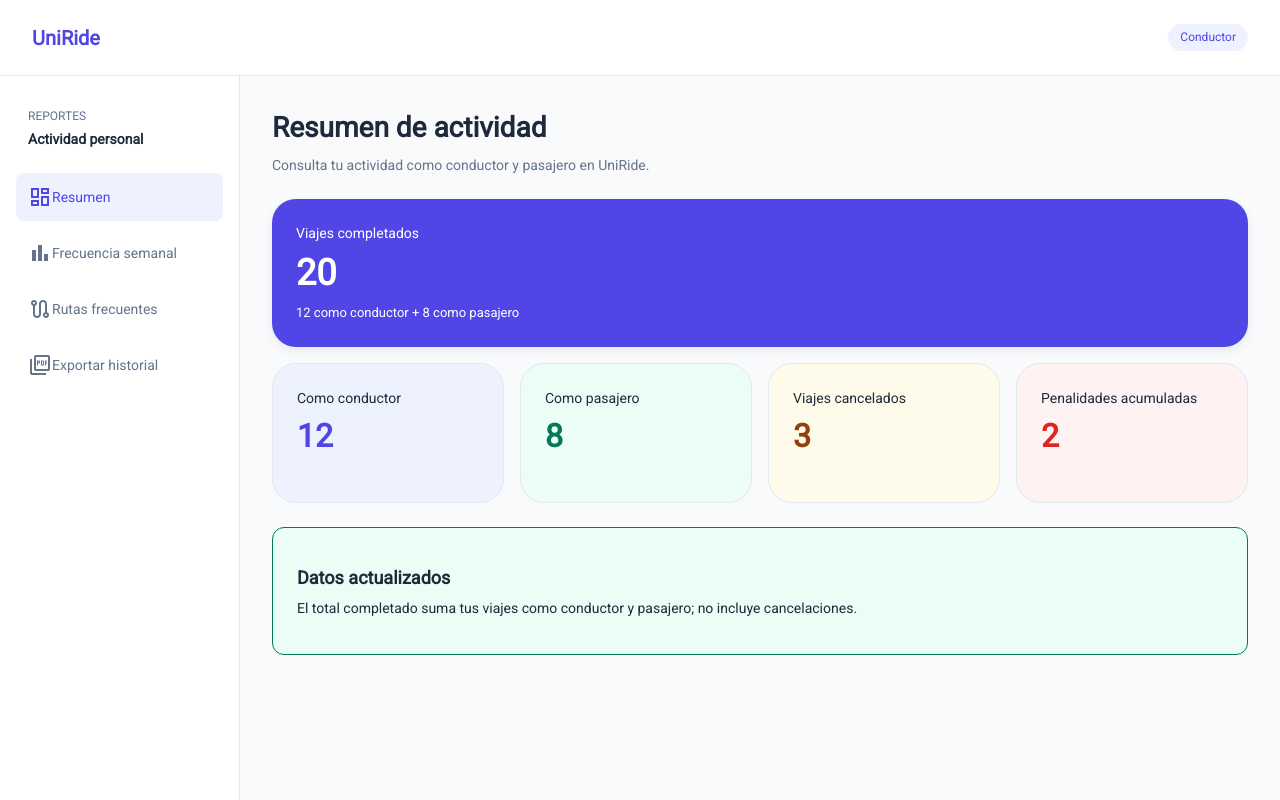
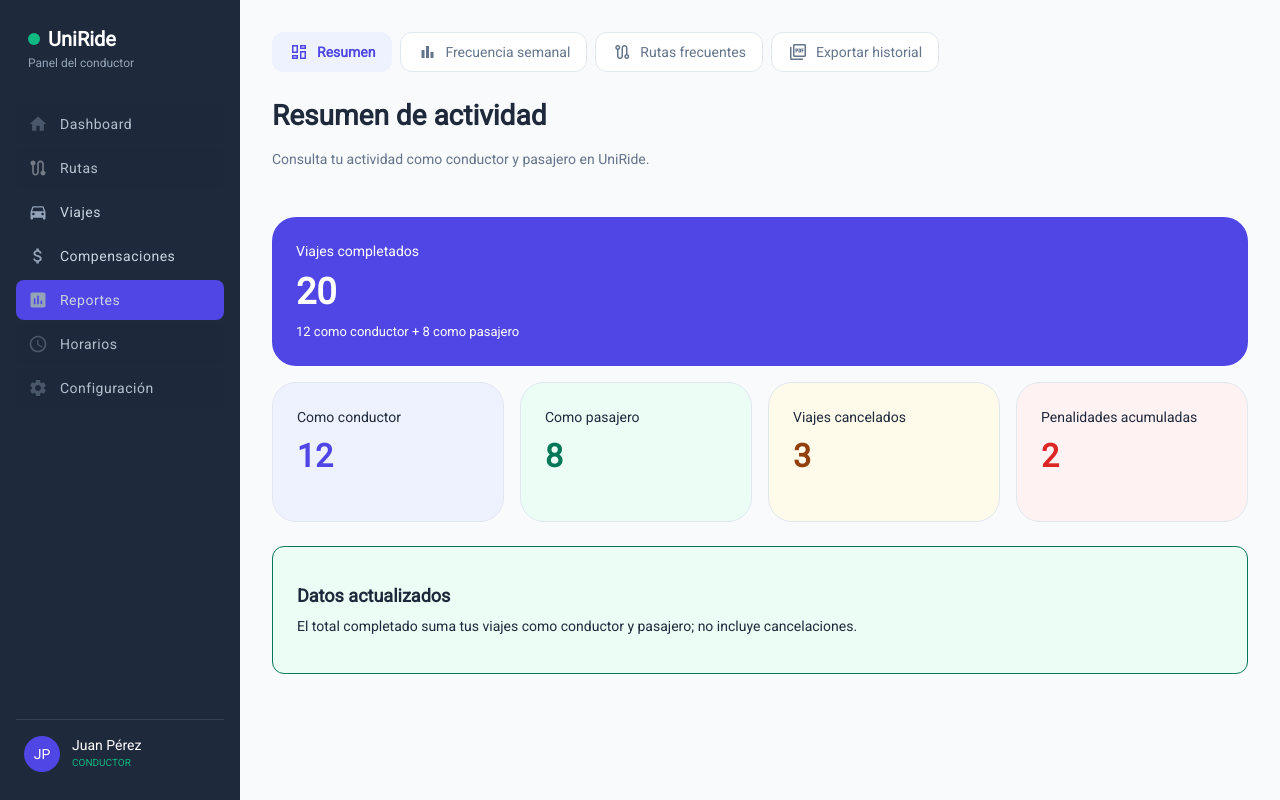
Before and after one commit to Ian-1232/uniride-frontend, an Angular app: page /reportes/resumen in a window 1280 px wide. Built offline with nearby package versions, Linux system fonts and the light colour scheme.

Commit message:
fix(ui): estandarizar sidebar de Figma en modulos de reportes y compensaciones

```diff
--- a/src/app/app.routes.ts
+++ b/src/app/app.routes.ts
@@ -26,6 +26,13 @@ export const routes: Routes = [
   },
   {
     path: 'reportes',
+    loadComponent: () =>
+      import('./layouts/conductor-layout/conductor-layout').then(
+        (module) => module.ConductorLayout,
+      ),
+    children: [
+      {
+        path: '',
         loadComponent: () =>
           import('./pages/reportes/reportes-shell/reportes-shell').then(
             (component) => component.ReportesShell,
@@ -66,8 +73,17 @@ export const routes: Routes = [
           },
         ],
       },
+    ],
+  },
   {
     path: 'compensaciones',
+    loadComponent: () =>
+      import('./layouts/conductor-layout/conductor-layout').then(
+        (module) => module.ConductorLayout,
+      ),
+    children: [
+      {
+        path: '',
         loadComponent: () =>
           import('./pages/compensaciones/compensaciones-shell/compensaciones-shell').then(
             (component) => component.CompensacionesShell,
@@ -98,6 +114,8 @@ export const routes: Routes = [
               import('./pages/compensaciones/metodos-listado/metodos-listado').then(
                 (component) => component.MetodosListado,
               ),
+          },
+        ],
       },
     ],
   },
--- a/src/app/layouts/conductor-layout/conductor-layout.html
+++ b/src/app/layouts/conductor-layout/conductor-layout.html
@@ -4,18 +4,33 @@
   <p class="panel-label">Panel del conductor</p>
   <mat-nav-list aria-label="Navegación principal">
     @for (item of menu; track item.icono) {
-      @if (item.icono === 'viajes') {
-        <a mat-list-item class="active" routerLink="/conductor/viajes/1/solicitudes" queryParamsHandling="merge" aria-current="page"><img matListItemIcon [src]="'assets/uniride/' + item.icono + '.svg'" alt="" /><span matListItemTitle>{{ item.nombre }}</span></a>
-      } @else if (item.ruta) {
-        <a mat-list-item [routerLink]="item.ruta"><img matListItemIcon [src]="'assets/uniride/' + item.icono + '.svg'" alt="" /><span matListItemTitle>{{ item.nombre }}</span></a>
+      @if (item.ruta) {
+        <a
+          mat-list-item
+          [class.active]="isActive(item)"
+          [routerLink]="item.ruta"
+          [attr.aria-current]="isActive(item) ? 'page' : null"
+        >
+          <img matListItemIcon [src]="'assets/uniride/' + item.icono + '.svg'" alt="" />
+          <span matListItemTitle>{{ item.nombre }}</span>
+        </a>
       } @else {
-        <mat-list-item disabled [title]="item.nombre + ': módulo de otro integrante'"><img matListItemIcon [src]="'assets/uniride/' + item.icono + '.svg'" alt="" /><span matListItemTitle>{{ item.nombre }}</span></mat-list-item>
+        <mat-list-item disabled [title]="item.nombre + ': módulo de otro integrante'">
+          <img matListItemIcon [src]="'assets/uniride/' + item.icono + '.svg'" alt="" />
+          <span matListItemTitle>{{ item.nombre }}</span>
+        </mat-list-item>
       }
     }
   </mat-nav-list>
   <div class="sidebar-user"><span class="avatar">JP</span><div>Juan Pérez<small>CONDUCTOR</small></div></div>
 </aside>
-<mat-toolbar class="mobile-toolbar"><a class="brand" routerLink="/conductor/viajes/1/solicitudes"><img src="assets/uniride/brand-dot.svg" alt="" />UniRide</a><span class="role-label">Conductor</span><button matButton="text" [matMenuTriggerFor]="mobileMenu" aria-label="Abrir navegación">Menú</button></mat-toolbar>
+<mat-toolbar class="mobile-toolbar">
+  <a class="brand" routerLink="/conductor/viajes/1/solicitudes">
+    <img src="assets/uniride/brand-dot.svg" alt="" />UniRide
+  </a>
+  <span class="role-label">Conductor</span>
+  <button matButton="text" [matMenuTriggerFor]="mobileMenu" aria-label="Abrir navegación">Menú</button>
+</mat-toolbar>
 <mat-menu #mobileMenu="matMenu" aria-label="Navegación móvil">
   @for (item of menu; track item.icono) {
     @if (item.ruta) { <a mat-menu-item [routerLink]="item.ruta">{{ item.nombre }}</a> }
--- a/src/app/layouts/conductor-layout/conductor-layout.ts
+++ b/src/app/layouts/conductor-layout/conductor-layout.ts
@@ -1,5 +1,5 @@
-import { Component } from '@angular/core';
-import { RouterLink, RouterOutlet } from '@angular/router';
+import { Component, inject } from '@angular/core';
+import { Router, RouterLink, RouterOutlet } from '@angular/router';
 import { MatListModule } from '@angular/material/list';
 import { MatToolbarModule } from '@angular/material/toolbar';
 import { MatButtonModule } from '@angular/material/button';
@@ -12,13 +12,20 @@ import { MatMenuModule } from '@angular/material/menu';
   styleUrl: './conductor-layout.css',
 })
 export class ConductorLayout {
-  readonly menu: { nombre: string; icono: string; ruta?: string }[] = [
+  private readonly router = inject(Router);
+
+  readonly menu: { nombre: string; icono: string; ruta?: string; prefix?: string }[] = [
     { nombre: 'Dashboard', icono: 'dashboard' },
     { nombre: 'Rutas', icono: 'rutas' },
-    { nombre: 'Viajes', icono: 'viajes', ruta: '/conductor/viajes/1/solicitudes' },
-    { nombre: 'Compensaciones', icono: 'compensaciones', ruta: '/compensaciones/metodos' },
-    { nombre: 'Reportes', icono: 'reportes', ruta: '/reportes/resumen' },
+    { nombre: 'Viajes', icono: 'viajes', ruta: '/conductor/viajes/1/solicitudes', prefix: '/conductor/viajes' },
+    { nombre: 'Compensaciones', icono: 'compensaciones', ruta: '/compensaciones/metodos', prefix: '/compensaciones' },
+    { nombre: 'Reportes', icono: 'reportes', ruta: '/reportes/resumen', prefix: '/reportes' },
     { nombre: 'Horarios', icono: 'horarios' },
     { nombre: 'Configuración', icono: 'configuracion' },
   ];
+
+  isActive(item: { ruta?: string; prefix?: string }): boolean {
+    if (!item.prefix) return false;
+    return this.router.url.startsWith(item.prefix);
+  }
 }
--- a/src/app/pages/compensaciones/compensaciones-shell/compensaciones-shell.css
+++ b/src/app/pages/compensaciones/compensaciones-shell/compensaciones-shell.css
@@ -1,120 +1,7 @@
 :host {
   display: block;
-  min-height: 100dvh;
 }
 
 .compensaciones-shell {
-  min-height: 100dvh;
-  background: var(--ur-color-background);
+  min-width: 0;
 }
-
-.feature-header {
-  position: sticky;
-  z-index: 10;
-  top: 0;
-  display: flex;
-  align-items: center;
-  justify-content: space-between;
-  min-height: 4.75rem;
-  padding: var(--ur-space-12) var(--ur-space-32);
-  border-bottom: var(--ur-border);
-  background: var(--ur-color-surface);
-}
-
-.brand {
-  color: var(--ur-color-primary);
-  font-size: 1.25rem;
-  font-weight: var(--ur-font-weight-bold);
-  text-decoration: none;
-}
-
-.header-actions {
-  display: flex;
-  align-items: center;
-  gap: var(--ur-space-8);
-}
-
-.mobile-menu-button {
-  display: none;
-  width: var(--ur-control-default);
-  height: var(--ur-control-default);
-}
-
-.compensaciones-layout {
-  display: grid;
-  grid-template-columns: var(--ur-sidebar-width) minmax(0, 1fr);
-  min-height: calc(100dvh - 4.75rem);
-}
-
-.compensaciones-navigation {
-  display: flex;
-  flex-direction: column;
-  gap: var(--ur-space-8);
-  padding: var(--ur-space-32) var(--ur-space-16);
-  border-right: var(--ur-border);
-  background: var(--ur-color-surface);
-}
-
-.navigation-heading {
-  display: grid;
-  gap: var(--ur-space-4);
-  padding: 0 var(--ur-space-12) var(--ur-space-16);
-}
-
-.navigation-heading .ur-label {
-  color: var(--ur-color-muted);
-}
-
-.navigation-title {
-  font-weight: var(--ur-font-weight-bold);
-}
-
-.compensaciones-navigation > a {
-  display: grid;
-  grid-template-columns: 1.5rem minmax(0, 1fr);
-  align-items: center;
-  min-height: var(--ur-control-default);
-  padding: var(--ur-space-12);
-  border-radius: var(--ur-radius-8);
-  color: var(--ur-color-muted);
-  font-weight: var(--ur-font-weight-medium);
-  text-decoration: none;
-}
-
-.compensaciones-navigation > a:hover,
-.compensaciones-navigation > a.is-active {
-  background: var(--ur-color-primary-soft);
-  color: var(--ur-color-primary);
-}
-
-.integration-note {
-  margin-top: auto;
-  padding: var(--ur-space-12);
-}
-
-.compensaciones-content {
-  min-width: 0;
-  padding: var(--ur-space-32);
-}
-
-@media (max-width: 767px) {
-  .feature-header {
-    padding: var(--ur-space-12) var(--ur-space-16);
-  }
-
-  .mobile-menu-button {
-    display: inline-flex;
-  }
-
-  .compensaciones-layout {
-    display: block;
-  }
-
-  .compensaciones-navigation {
-    display: none;
-  }
-
-  .compensaciones-content {
-    padding: var(--ur-space-20) var(--ur-space-16) var(--ur-space-32);
-  }
-}
--- a/src/app/pages/compensaciones/compensaciones-shell/compensaciones-shell.html
+++ b/src/app/pages/compensaciones/compensaciones-shell/compensaciones-shell.html
@@ -1,56 +1,3 @@
-<div class="compensaciones-shell">
-  <header class="feature-header">
-    <a class="brand" routerLink="/compensaciones/metodos" aria-label="Ir a métodos de compensación">
-      UniRide
-    </a>
-    <div class="header-actions">
-      <span class="ur-status ur-status--info">Conductor</span>
-      <button
-        class="mobile-menu-button"
-        mat-icon-button
-        type="button"
-        aria-label="Abrir navegación de compensaciones"
-        [matMenuTriggerFor]="compensacionesMenu"
-      >
-        <mat-icon fontSet="material-symbols-outlined" aria-hidden="true">menu</mat-icon>
-      </button>
-    </div>
-  </header>
-
-  <mat-menu #compensacionesMenu="matMenu">
-    <a mat-menu-item routerLink="/compensaciones/metodos">
-      <mat-icon fontSet="material-symbols-outlined" aria-hidden="true">handshake</mat-icon>
-      <span>Mis métodos</span>
-    </a>
-    <a mat-menu-item routerLink="/reportes/resumen">
-      <mat-icon fontSet="material-symbols-outlined" aria-hidden="true">dashboard</mat-icon>
-      <span>Reportes</span>
-    </a>
-  </mat-menu>
-
-  <div class="compensaciones-layout">
-    <nav class="compensaciones-navigation" aria-label="Navegación de compensaciones">
-      <div class="navigation-heading">
-        <p class="ur-label">UNIRIDE</p>
-        <p class="navigation-title">Conductor</p>
-      </div>
-
-      <a routerLink="/reportes/resumen">
-        <mat-icon fontSet="material-symbols-outlined" aria-hidden="true">dashboard</mat-icon>
-        <span>Reportes</span>
-      </a>
-      <a routerLink="/compensaciones/metodos" routerLinkActive="is-active">
-        <mat-icon fontSet="material-symbols-outlined" aria-hidden="true">handshake</mat-icon>
-        <span>Compensaciones</span>
-      </a>
-
-      <p class="integration-note ur-caption">
-        Navegación provisional hasta integrar el layout compartido del equipo.
-      </p>
-    </nav>
-
-    <main id="contenido-principal" class="compensaciones-content">
-      <router-outlet />
-    </main>
-  </div>
-</div>
+<section class="compensaciones-shell" aria-live="polite">
+  <router-outlet />
+</section>
--- a/src/app/pages/reportes/reportes-shell/reportes-shell.css
+++ b/src/app/pages/reportes/reportes-shell/reportes-shell.css
@@ -1,127 +1,55 @@
 :host {
   display: block;
-  min-height: 100dvh;
 }
 
-.reportes-shell {
-  min-height: 100dvh;
-  background: var(--ur-color-background);
+.reportes-container {
+  display: grid;
+  gap: var(--ur-space-24);
+  width: min(100%, var(--ur-content-width));
+  margin-inline: auto;
 }
 
-.feature-header {
-  position: sticky;
-  z-index: 10;
-  top: 0;
+.reportes-tabs {
   display: flex;
-  align-items: center;
-  justify-content: space-between;
-  min-height: 4.75rem;
-  padding: var(--ur-space-12) var(--ur-space-32);
-  border-bottom: var(--ur-border);
-  background: var(--ur-color-surface);
-}
-
-.brand {
-  color: var(--ur-color-primary);
-  font-size: 1.25rem;
-  font-weight: var(--ur-font-weight-bold);
-  text-decoration: none;
-}
-
-.header-actions {
-  display: flex;
+  flex-wrap: wrap;
   align-items: center;
   gap: var(--ur-space-8);
 }
 
-.mobile-menu-button {
-  display: none;
-  width: var(--ur-control-default);
-  height: var(--ur-control-default);
+.reportes-tabs a {
+  display: inline-flex;
+  align-items: center;
+  gap: var(--ur-space-8);
+  min-height: var(--ur-control-compact);
+  padding: var(--ur-space-8) var(--ur-space-16);
+  border-radius: var(--ur-radius-12);
+  border: var(--ur-border);
+  background: var(--ur-color-surface);
+  color: var(--ur-color-muted);
+  font-size: var(--ur-type-body-size);
+  font-weight: var(--ur-font-weight-medium);
+  text-decoration: none;
+  transition: all var(--ur-transition-fast);
 }
 
-.reportes-layout {
-  display: grid;
-  grid-template-columns: var(--ur-sidebar-width) minmax(0, 1fr);
-  min-height: calc(100dvh - 4.75rem);
-}
-
-.reportes-navigation {
-  display: flex;
-  flex-direction: column;
-  gap: var(--ur-space-8);
-  padding: var(--ur-space-32) var(--ur-space-16);
-  border-right: var(--ur-border);
-  background: var(--ur-color-surface);
-}
-
-.navigation-heading {
-  display: grid;
-  gap: var(--ur-space-4);
-  padding: 0 var(--ur-space-12) var(--ur-space-16);
-}
-
-.navigation-heading .ur-label {
-  color: var(--ur-color-muted);
-}
-
-.navigation-title {
-  font-weight: var(--ur-font-weight-bold);
-}
-
-.reportes-navigation > a,
-.navigation-pending {
-  display: grid;
-  grid-template-columns: 1.5rem minmax(0, 1fr);
-  align-items: center;
-  min-height: var(--ur-control-default);
-  padding: var(--ur-space-12);
-  border-radius: var(--ur-radius-8);
-  color: var(--ur-color-muted);
-  font-weight: var(--ur-font-weight-medium);
-  text-decoration: none;
-}
-
-.reportes-navigation > a:hover,
-.reportes-navigation > a.is-active {
+.reportes-tabs a:hover {
   background: var(--ur-color-primary-soft);
   color: var(--ur-color-primary);
 }
 
-.navigation-pending {
-  opacity: 0.72;
+.reportes-tabs a.tab-active {
+  border-color: transparent;
+  background: var(--ur-color-primary-soft);
+  color: var(--ur-color-primary);
+  font-weight: var(--ur-font-weight-bold);
 }
 
-.navigation-pending small {
-  grid-column: 2;
-  font-size: var(--ur-type-caption-size);
-  font-weight: var(--ur-font-weight-regular);
+.reportes-tabs mat-icon {
+  font-size: var(--ur-icon-md);
+  width: var(--ur-icon-md);
+  height: var(--ur-icon-md);
 }
 
-.reportes-content {
+.reportes-body {
   min-width: 0;
-  padding: var(--ur-space-32);
 }
-
-@media (max-width: 767px) {
-  .feature-header {
-    min-height: 4.75rem;
-    padding: var(--ur-space-12) var(--ur-space-16);
-  }
-
-  .mobile-menu-button {
-    display: inline-flex;
-  }
-
-  .reportes-layout {
-    display: block;
-  }
-
-  .reportes-navigation {
-    display: none;
-  }
-
-  .reportes-content {
-    padding: var(--ur-space-20) var(--ur-space-16) var(--ur-space-32);
-  }
-}
--- a/src/app/pages/reportes/reportes-shell/reportes-shell.html
+++ b/src/app/pages/reportes/reportes-shell/reportes-shell.html
@@ -1,69 +1,24 @@
-<div class="reportes-shell">
-  <header class="feature-header">
-    <a class="brand" routerLink="/reportes/resumen" aria-label="Ir al resumen de reportes">
-      UniRide
-    </a>
-
-    <div class="header-actions">
-      <span class="ur-status ur-status--info">Conductor</span>
-      <button
-        class="mobile-menu-button"
-        mat-icon-button
-        type="button"
-        aria-label="Abrir navegación de reportes"
-        [matMenuTriggerFor]="reportsMenu"
-      >
-        <mat-icon fontSet="material-symbols-outlined" aria-hidden="true">menu</mat-icon>
-      </button>
-    </div>
-  </header>
-
-  <mat-menu #reportsMenu="matMenu">
-    <a mat-menu-item routerLink="/reportes/resumen">
+<div class="reportes-container">
+  <nav class="reportes-tabs" aria-label="Secciones de reportes">
+    <a routerLink="/reportes/resumen" routerLinkActive="tab-active">
       <mat-icon fontSet="material-symbols-outlined" aria-hidden="true">dashboard</mat-icon>
       <span>Resumen</span>
     </a>
-    <a mat-menu-item routerLink="/reportes/frecuencia">
+    <a routerLink="/reportes/frecuencia" routerLinkActive="tab-active">
       <mat-icon fontSet="material-symbols-outlined" aria-hidden="true">bar_chart</mat-icon>
       <span>Frecuencia semanal</span>
     </a>
-    <a mat-menu-item routerLink="/reportes/rutas">
+    <a routerLink="/reportes/rutas" routerLinkActive="tab-active">
       <mat-icon fontSet="material-symbols-outlined" aria-hidden="true">route</mat-icon>
       <span>Rutas frecuentes</span>
     </a>
-    <a mat-menu-item routerLink="/reportes/exportar">
+    <a routerLink="/reportes/exportar" routerLinkActive="tab-active">
       <mat-icon fontSet="material-symbols-outlined" aria-hidden="true">picture_as_pdf</mat-icon>
       <span>Exportar historial</span>
     </a>
-  </mat-menu>
+  </nav>
 
-  <div class="reportes-layout">
-    <nav class="reportes-navigation" aria-label="Secciones de reportes">
-      <div class="navigation-heading">
-        <p class="ur-label">REPORTES</p>
-        <p class="navigation-title">Actividad personal</p>
-      </div>
-
-      <a routerLink="/reportes/resumen" routerLinkActive="is-active">
-        <mat-icon fontSet="material-symbols-outlined" aria-hidden="true">dashboard</mat-icon>
-        <span>Resumen</span>
-      </a>
-      <a routerLink="/reportes/frecuencia" routerLinkActive="is-active">
-        <mat-icon fontSet="material-symbols-outlined" aria-hidden="true">bar_chart</mat-icon>
-        <span>Frecuencia semanal</span>
-      </a>
-      <a routerLink="/reportes/rutas" routerLinkActive="is-active">
-        <mat-icon fontSet="material-symbols-outlined" aria-hidden="true">route</mat-icon>
-        <span>Rutas frecuentes</span>
-      </a>
-      <a routerLink="/reportes/exportar" routerLinkActive="is-active">
-        <mat-icon fontSet="material-symbols-outlined" aria-hidden="true">picture_as_pdf</mat-icon>
-        <span>Exportar historial</span>
-      </a>
-    </nav>
-
-    <section class="reportes-content" aria-live="polite">
-      <router-outlet />
-    </section>
-  </div>
+  <section class="reportes-body" aria-live="polite">
+    <router-outlet />
+  </section>
 </div>
--- a/src/app/pages/reportes/reportes-shell/reportes-shell.ts
+++ b/src/app/pages/reportes/reportes-shell/reportes-shell.ts
@@ -1,15 +1,11 @@
 import { Component } from '@angular/core';
-import { MatButtonModule } from '@angular/material/button';
 import { MatIconModule } from '@angular/material/icon';
-import { MatMenuModule } from '@angular/material/menu';
 import { RouterLink, RouterLinkActive, RouterOutlet } from '@angular/router';
 
 @Component({
   selector: 'app-reportes-shell',
   imports: [
-    MatButtonModule,
     MatIconModule,
-    MatMenuModule,
     RouterLink,
     RouterLinkActive,
     RouterOutlet,
```
Also changed, not shown: src/app/pages/compensaciones/compensaciones-shell/compensaciones-shell.ts (+2 -12 lines), 1 other file (tests, documents, lock files or other folders). Lines whose indentation alone changed are shown as unchanged.
